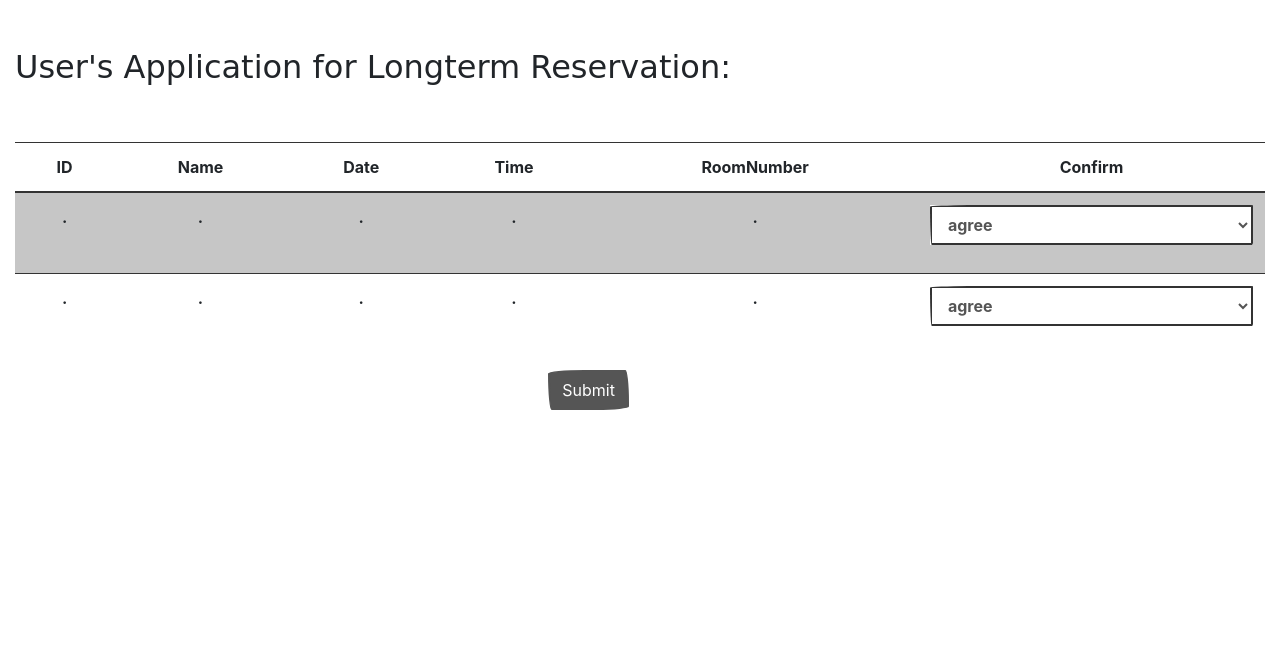
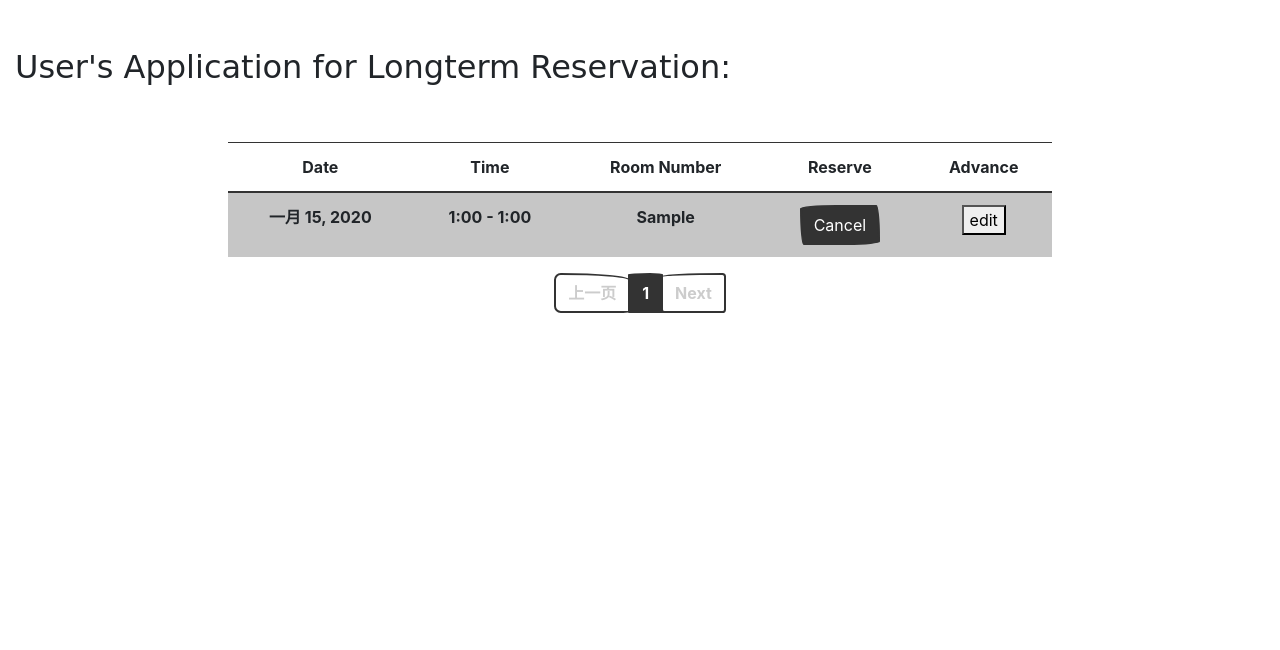
Before and after one commit to ZiHo/bcr, a Django app: page /checking/ in a window 1280 px wide. Shown: the part 60-710 px from the top of the page. Run offline with Django 3.2, Linux system fonts and the light colour scheme; a user stored in the database is signed in; tables that the repository leaves empty hold one stand-in row (values such as "Sample post"); some libraries are stand-ins or nearby versions; some web fonts are replaced.

Commit message:
Finish check application, including list items and edit item

```diff
--- a/bcradmin/urls.py
+++ b/bcradmin/urls.py
@@ -9,4 +9,5 @@ urlpatterns = [
     path('manageroom/',views.manage_room,name='manageroom'),
     path('manageuser',views.manage_user,name='manageuser'),
     path('storage/',views.manage_storage,name='managestorge'),
+    path('checking/edit/<int:id>',views.check_application_edit,name='checkApplicationEdit'),
 ]
--- a/bcradmin/views.py
+++ b/bcradmin/views.py
@@ -1,10 +1,13 @@
 from django.http import Http404
-from django.shortcuts import render
+from django.core.paginator import Paginator
+from django.shortcuts import render, get_object_or_404
 from django.contrib.auth.decorators import login_required
 from django.shortcuts import render, redirect
 from django.contrib.auth import authenticate, login
 from django.contrib import auth
 from django.urls import reverse
+from bcrsystem.models import bookInfo
+from .forms import BookInfoEditAdminForm
 
 
 def user_logout(request):
@@ -20,7 +23,50 @@ def admin_home(request):
 
 @login_required(login_url='user_login')
 def check_application(request):
-    return render(request, 'Admin_CheckApplication.html')
+    ###分页设计
+    all_recordings = bookInfo.objects.all()
+    paginator = Paginator(all_recordings, 6)  # 没五个记录分页
+    page_num = request.GET.get('page', 1)  # 获取GET,页码
+    page_of_recordings = paginator.get_page(page_num)
+    ###
+    current_page_num = page_of_recordings.number  # 获取当前页码
+    page_range = list(range(max(current_page_num - 2, 1), current_page_num)) + \
+                 list(range(current_page_num, min(current_page_num + 2, paginator.num_pages) + 1))
+
+    # 加上省略页码标记
+    if page_range[0] - 1 >= 2:
+        page_range.insert(0, '...')
+    if paginator.num_pages - page_range[-1] >= 2:
+        page_range.append('...')
+
+    # 加上首页尾页
+    if page_range[0] != 1:
+        page_range.insert(0, 1)
+    if page_range[-1] != paginator.num_pages:
+        page_range.append(paginator.num_pages)
+    context = dict()
+    context['page_range'] = page_range
+    context['BookInfo_all_list'] = page_of_recordings
+    return render(request, 'Admin_CheckApplication.html', context)
+
+
+@login_required(login_url='user_login')
+def check_application_edit(request, id):
+    if request.method == 'POST':
+        changing_bookinfo = bookInfo.objects.get(pk=id)
+        form = BookInfoEditAdminForm(data=request.POST, instance=changing_bookinfo)
+        if form.is_valid():
+            form.save()
+            return redirect(reverse('checkApplication'))
+        else:
+            context = dict()
+            context['form'] = form
+            return render(request, 'Admin_CheckApplication_edit.html', context)
+    else:
+        bookInfo1 = get_object_or_404(bookInfo, pk=id)
+        context = dict()
+        context['form'] = BookInfoEditAdminForm(instance=bookInfo1)
+        return render(request, 'Admin_CheckApplication_edit.html', context)
 
 
 @login_required(login_url='user_login')
--- a/templates/Admin_CheckApplication.html
+++ b/templates/Admin_CheckApplication.html
@@ -68,64 +68,106 @@
         </div>
     </div>
     <div class="row">
-        <div class="col-md-12">
+        <div class="col-md-2">
+        </div>
+        <div class="col-md-8">
             <table class="table table-hover" style="text-align:center">
                 <thead>
                 <tr>
-                    <th scope="col">ID</th>
-                    <th scope="col">Name</th>
                     <th scope="col">Date</th>
                     <th scope="col">Time</th>
-                    <th scope="col">RoomNumber</th>
-                    <th scope="col">Confirm</th>
+                    <th scope="col">Room Number</th>
+                    <th scope="col">Reserve</th>
+                    <th scope="col">Advance</th>
                 </tr>
                 </thead>
+
                 <tbody>
+                {% for recordings in BookInfo_all_list.object_list %}
+
                     <tr class="table-primary">
-                    <th scope="row">.</th>
-                    <td>.</td>
-                    <td>.</td>
-                    <td>.</td>
-                    <td>.</td>
+                        <th scope="row">{{ recordings.book_date }}</th>
+                        <th scope="row">{{ recordings.start_hour }}:00 - {{ recordings.end_hour }}:00</th>
+                        <td>{{ recordings.classroom_id }}</td>
+                        {% if recordings.is_cancel == False %}
+                            <form action="{% url 'canceling' %}?from={{ request.get_full_path }}" method="POST">
+                                {% csrf_token %}
                                 <td>
-                        <div class="form-group">
-                            <div for="applicationagree"></div>
-                            <select class="form-control" id="applicationagree">
-                                <option>agree</option>
-                                <option>disagree</option>
-                            </select>
-                        </div>
+                                    <button id='id' name='id' type="submit" value="{{ recordings.id }} "
+                                            class="btn btn-primary">Cancel
+                                    </button>
                                 </td>
-                </tr>
-                <tr class="table-active">
-                    <th scope="row">.</th>
-                    <td>.</td>
-                    <td>.</td>
-                    <td>.</td>
-                    <td>.</td>
+                            </form>
+                        {% else %}
                             <td>
-                        <div class="form-group">
-                            <div for="applicationagree"></div>
-                            <select class="form-control" id="applicationagree">
-                                <option>agree</option>
-                                <option>disagree</option>
-                            </select>
-                        </div>
+                                <button type="submit" disabled="disabled" class="btn btn-primary ">Cancel</button>
+                            </td>
+                        {% endif %}
+                        <td>
+                            <a href="{% url 'checkApplicationEdit' recordings.id %}" ><button type="button" title="comment" value="show" data-container="body"
+                                    data-toggle="popover" data-placement="top"
+                                    data-content="{{ recordings.requirement }}">
+                                edit
+                            </button></a>
                         </td>
                     </tr>
                     </tbody>
+                {% endfor %}
             </table>
         </div>
+        <div class="col-lg-4">
         </div>
-    <div class="row">
-        <div class="col-md-5">
-            <!--用来居中的-->
+        <div class="col-md-2">
         </div>
-        <div class="col-md-4">
-            <form class="form-inline my-2 my-lg-0">
-                <button class="btn btn-secondary my-2 my-sm-0" type="submit">Submit</button>
-            </form>
     </div>
+<div aria-label="Page navigation example">
+            <ul class="pagination justify-content-center">
+                {% if BookInfo_all_list.has_previous %}
+                    <li class="page-item">
+                        <a class="page-link" href="?page={{ BookInfo_all_list.previous_page_number }}"
+                           aria-label="Previous">
+                            <span aria-hidden="true">上一页</span>
+                            <span class="sr-only">上一页</span>
+                        </a>
+                    </li>
+                {% else %}
+                    <li class="page-item disabled">
+                        <a class="page-link" href="#" aria-label="Previous">
+                            <span aria-hidden="true">上一页</span>
+                            <span class="sr-only">上一页</span>
+                        </a>
+                    </li>
+                {% endif %}
+                {% for page_num in page_range %}
+                    {% if page_num == '...' %}
+                        <li class="page-item disabled"><a class="page-link" href="#">{{ page_num }}</a></li>
+                    {% else %}
+                        {% if page_num == BookInfo_all_list.number %}
+                            <li class="page-item active">
+                                <span class="page-link">{{ page_num }}<span class="sr-only">{{ page_num }}</span></span>
+                            </li>
+                        {% else %}
+                            <li class="page-item"><a class="page-link" href="?page={{ page_num }}">{{ page_num }}</a>
+                            </li>
+                        {% endif %}
+                    {% endif %}
+                {% endfor %}
+                {% if BookInfo_all_list.has_next %}
+                    <li class="page-item">
+                        <a class="page-link" href="?page={{ BookInfo_all_list.next_page_number }}" aria-label="Next">
+                            <span aria-hidden="true">Next</span>
+                            <span class="sr-only">Next</span>
+                        </a>
+                    </li>
+                {% else %}
+                    <li class="page-item disabled">
+                        <a class="page-link" href="#" aria-label="Next">
+                            <span aria-hidden="true">Next</span>
+                            <span class="sr-only">Next</span>
+                        </a>
+                    </li>
+                {% endif %}
+            </ul>
         </div>
 </div>
 <br><br><br>
```
Also changed, not shown: bcradmin/forms.py (added, +8 -0 lines), templates/Admin_CheckApplication_edit.html (added, +107 -0 lines). Lines whose indentation alone changed are shown as unchanged.
